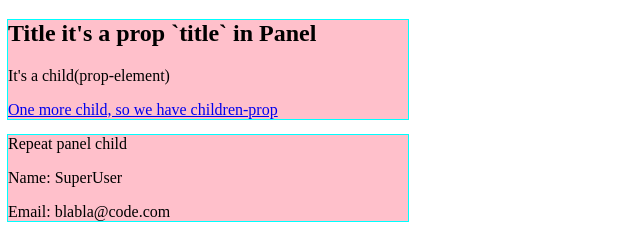
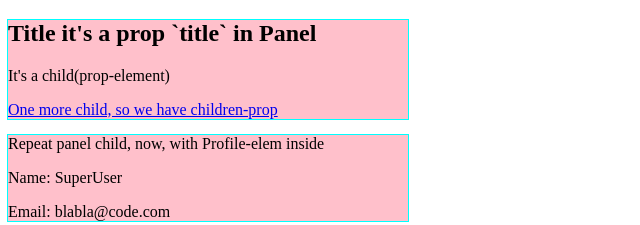
Before and after one commit to 4teenth/react-components-app, a React (Create React App) app: page / in a window 1280 px wide. Shown: the top 225 px of the page, without its empty margins (0-640 px from the left). Built offline with nearby package versions, Linux system fonts and the light colour scheme.

Commit message:
rename p in a panel

```diff
--- a/src/App.js
+++ b/src/App.js
@@ -25,7 +25,7 @@ const App = () => {
         <a href="www.google.com">One more child, so we have children-prop</a>
       </Panel>
       <Panel>
-        <p>Repeat panel child</p>
+        <p>Repeat panel child, now, with Profile-elem inside</p>
         <Profile name="SuperUser" email="blabla@code.com" />
       </Panel>
       <Logo text="Главный компонет-контейнер приложения!" />
```
